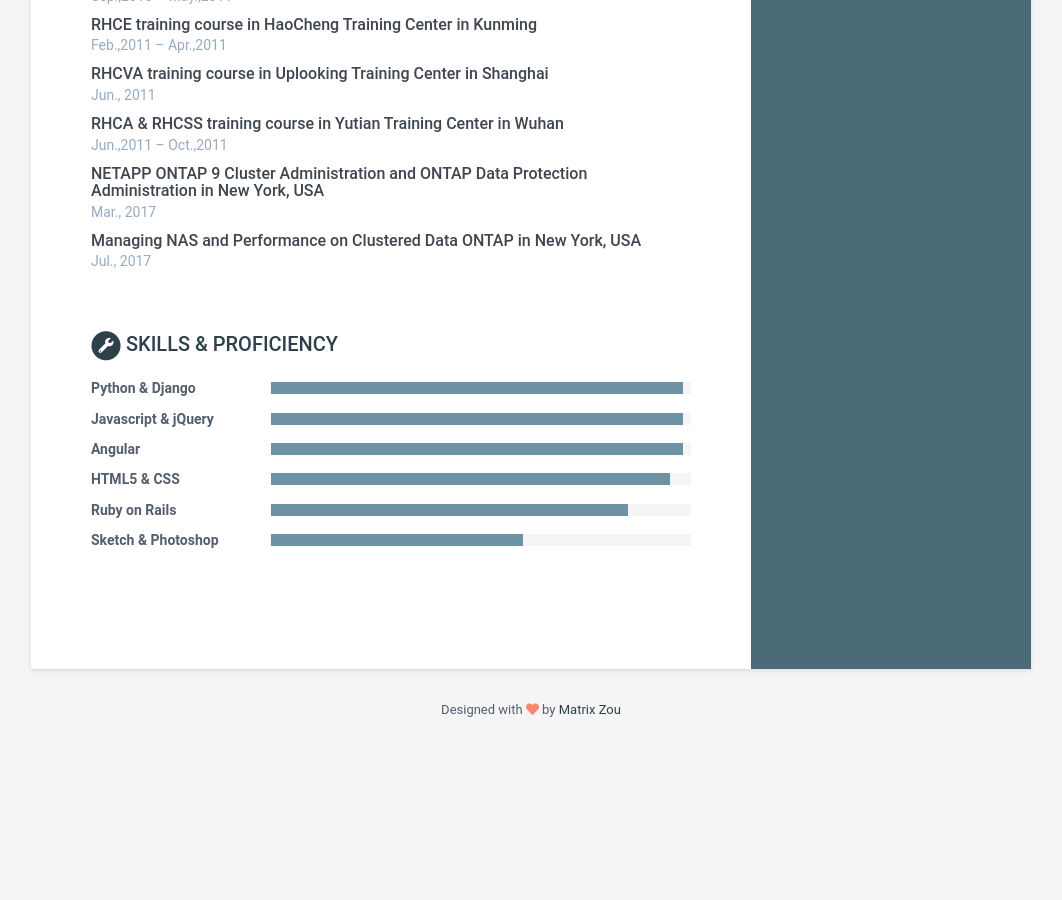
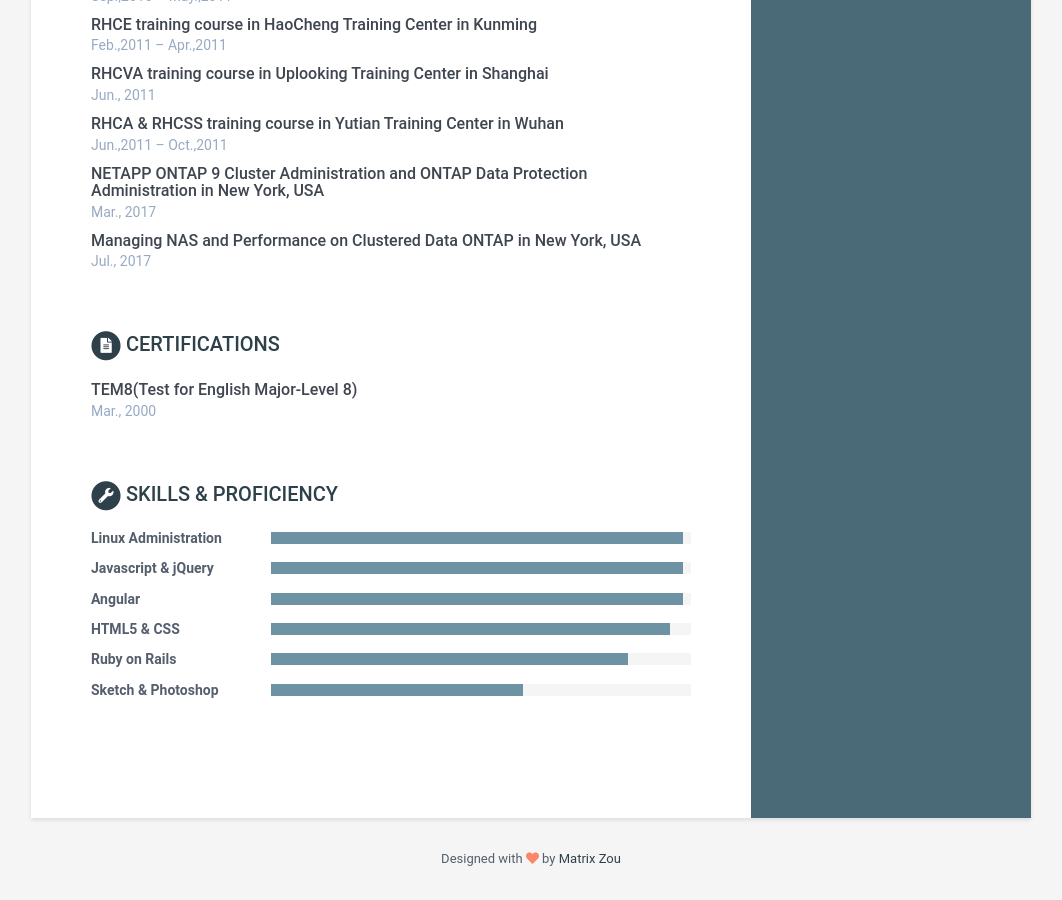
Before and after one commit to matrixzj/resume, a Jekyll site: the page built from index.html, in a window 1280 px wide and 900 px high, scrolled down 2101 px. Shown: the whole window, without its empty margins (109-1171 px from the left). Built offline with Jekyll 4.4.1, drawn with Linux system fonts in a browser that asks for light colours; before the commit the page ends 2851 px from its top, so only the background shows below that.

Commit message:
There are 2 files have been modified at 2019-06-17 03:01:54 . 	-rw-r--r-- 1 jzou ops 8833 Jun 17 03:01 _data/data.yml 	-rw-r--r-- 1 jzou ops 278 Jun 17 03:00 index.html There are 2 files have been added at 2019-06-17 03:01:54. 	-rw-r--r-- 1 jzou ops 20480 Jun 17 03:01 _data/.data.yml.swp 	-rw-r--r-- 1 jzou ops 722 Jun 17 03:00 _includes/certifications.html No files have been deleted. No file type has been changed.

```diff
--- a/_data/data.yml
+++ b/_data/data.yml
@@ -161,11 +161,15 @@ trainings:
       time: Jul., 2017
 
 
+certifications:
+    - subject: TEM8(Test for English Major-Level 8)
+      time: Mar., 2000
+
 skills:
     title: Skills &amp; Proficiency
 
     toolset:
-      - name: Python & Django
+      - name: Linux Administration
         level: 98%
 
       - name: Javascript & jQuery
--- /dev/null
+++ b/_includes/certifications.html
@@ -0,0 +1,30 @@
+{% assign certifications = site.data.data.certifications %}
+{% if certifications %}
+<section class="section certifications-section">
+
+  <h2 class="section-title">
+    <span class="fa-stack fa-xs">
+      <i class="fas fa-circle fa-stack-2x"></i>
+      <i class="fas fa-file-alt fa-stack-1x fa-inverse"></i>
+    </span>
+    Certifications
+  </h2>
+
+  {% for certification in certifications %}
+  <div class="item">
+
+    <div class="meta">
+
+      <div class="upper-row">
+        <h3 class="job-title">{{ certification.subject }}</h3>
+      </div><!--//upper-row-->
+
+      <div class="company">{{ certification.time }}</div>
+
+    </div><!--//meta-->
+
+  </div><!--//item-->
+  {% endfor %}
+
+</section><!--//section-->
+{% endif %}
--- a/index.html
+++ b/index.html
@@ -13,4 +13,6 @@ layout: default
 
 {% include trainings.html %}
 
+{% include certifications.html %}
+
 {% include skills.html %}
```
Also changed, not shown: 1 other file.
